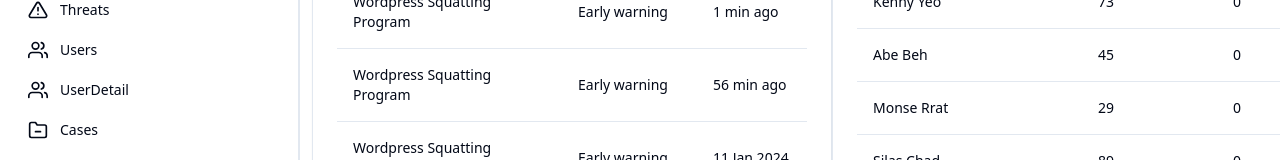
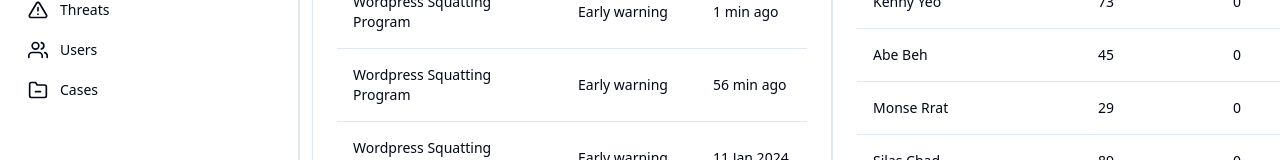
Before and after one commit to javilian98/cyberguards-frontend, a React (Vite) app: page / in a window 1280 px wide. Shown: the part 162-322 px from the top of the page. Built offline with nearby package versions, Linux system fonts and the light colour scheme.

Commit message:
[Javier] refactor: removing User Detail menu item from Sidebar

```diff
--- a/src/components/Layouts/Sidebar/Sidebar.tsx
+++ b/src/components/Layouts/Sidebar/Sidebar.tsx
@@ -35,11 +35,6 @@
     {
       path: "/users",
       name: "Users",
-      icon: <FiUsers className="h-5 w-5 mr-3" />,
-    },
-    {
-      path: "/userdetail",
-      name: "UserDetail",
       icon: <FiUsers className="h-5 w-5 mr-3" />,
     },
     {
```
